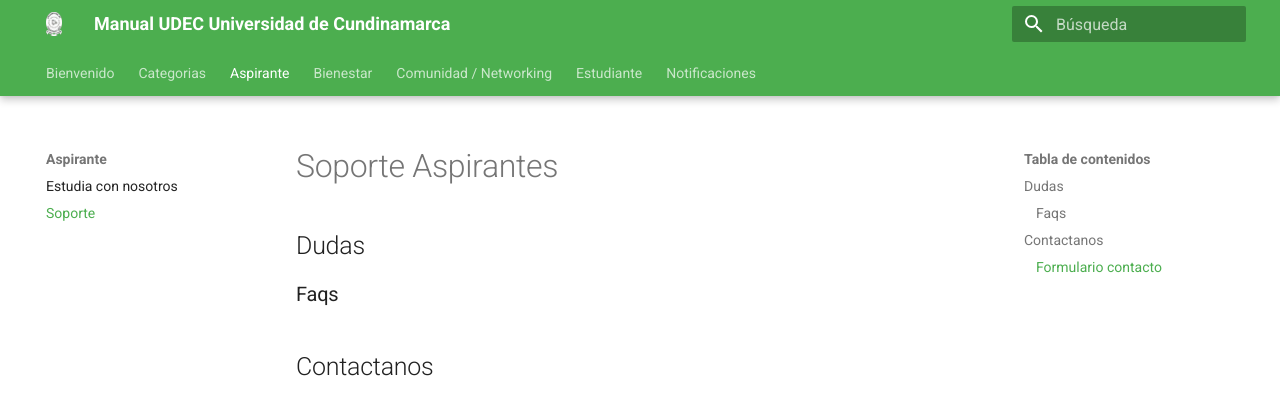
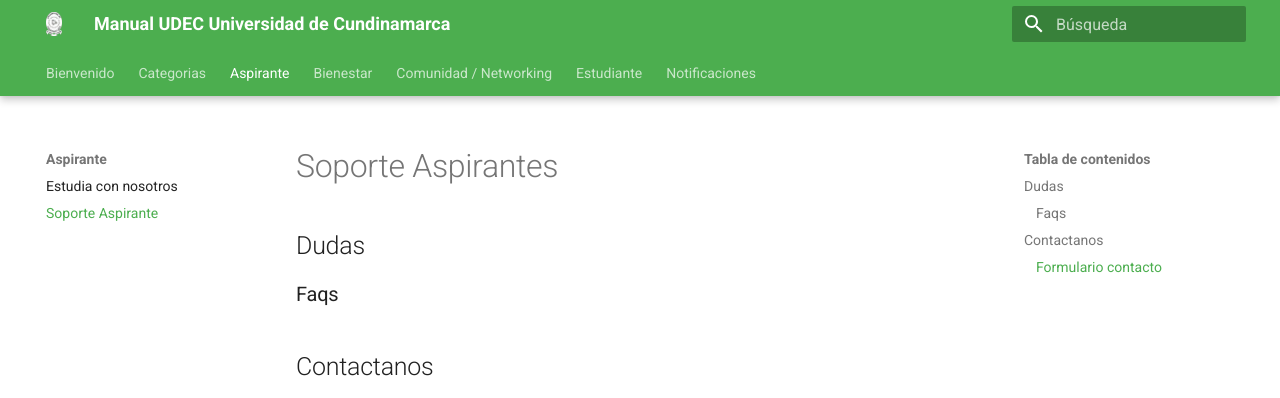
Before and after one commit to MorasDeFresa/UdecCampusManual, an MkDocs documentation site: the page built from docs/aspirante/soporte_aspirante.md, in a window 1280 px wide. Shown: the top 398 px of the page. Built offline with MkDocs 1.6.1 and Material for MkDocs 9.7.7, drawn with Linux system fonts in a browser that asks for light colours.

Commit message:
🐞 fix: rename section

```diff
--- a/mkdocs.yml
+++ b/mkdocs.yml
@@ -25,7 +25,7 @@
   - Categorias: tags.md
   - Aspirante:
       - Estudia con nosotros: aspirante/estudia_nosotros.md
-      - Soporte: aspirante/soporte_aspirante.md
+      - Soporte Aspirante: aspirante/soporte_aspirante.md
   - Bienestar:
       - Calendario de Memorias: bienestar/calendario_bienestar.md
       - Galeria de arte: bienestar/galeria_arte_bienestar.md
```
